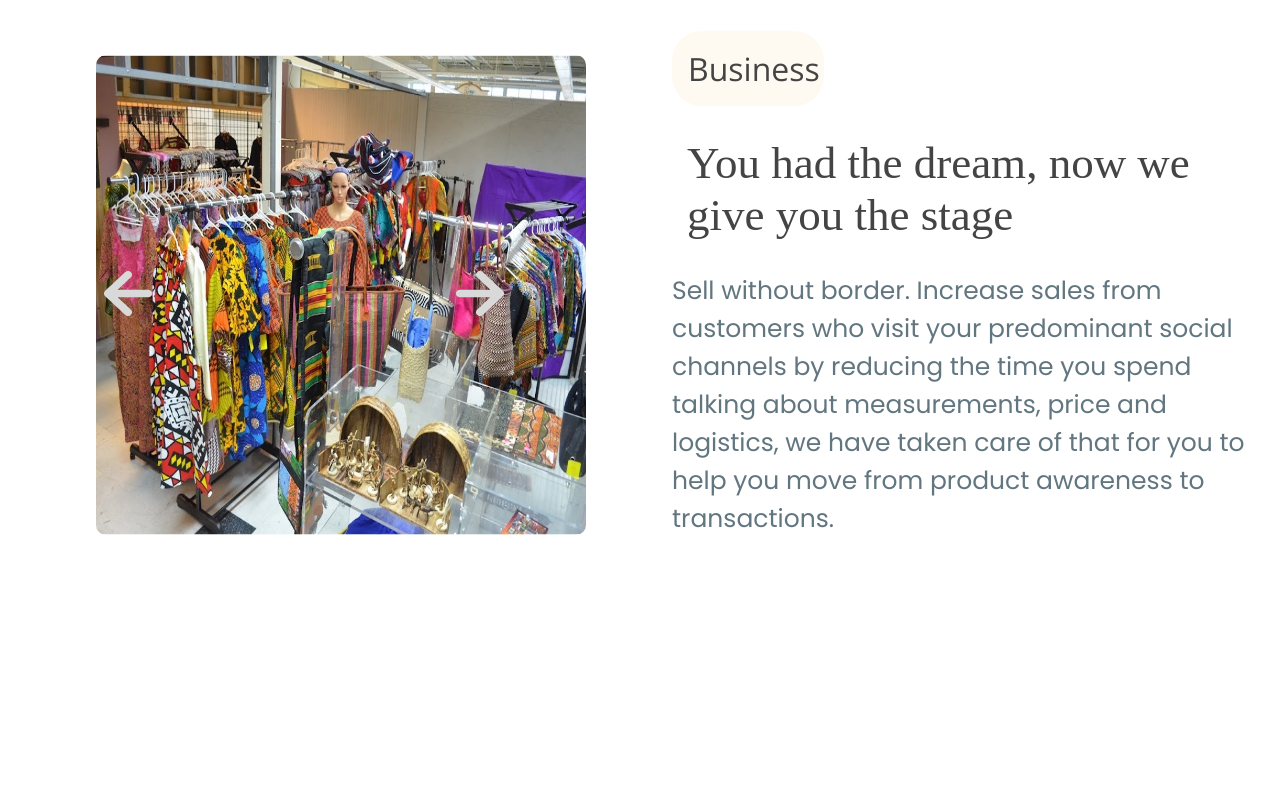
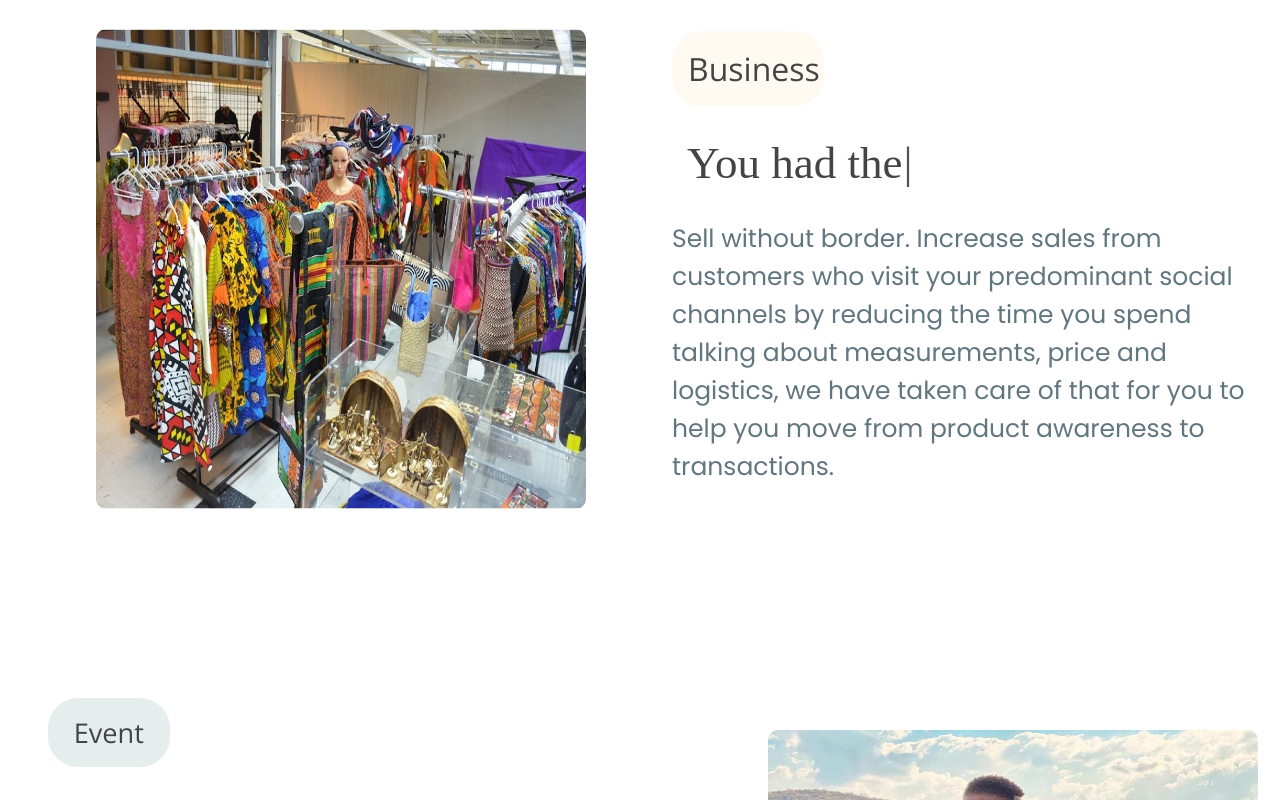
Before and after one commit to Grace229/nencia-app, a React (Create React App) app: page / in a window 1280 px wide. Shown: the part 940-1740 px from the top of the page. Built offline with nearby package versions, Linux system fonts and the light colour scheme.

Commit message:
added typewriter effect

```diff
--- a/package.json
+++ b/package.json
@@ -14,6 +14,7 @@
     "react-router-dom": "^6.4.4",
     "react-scripts": "5.0.1",
     "sass": "^1.56.1",
+    "typewriter-effect": "^2.19.0",
     "web-vitals": "^2.1.4"
   },
   "scripts": {
--- a/src/HomeSection/HomeSection.js
+++ b/src/HomeSection/HomeSection.js
@@ -12,10 +12,10 @@ const HomeSection = () => {
     <div>
         <Home />
         <Business />
-        {/* <Events /> */}
-        {/* <FashionStars />  */}
-        {/* <Cta /> */}
-        {/* <Footer /> */}
+        <Events />
+        <FashionStars />
+        <Cta />
+        <Footer />
     </div>
   )
 }
--- a/src/components/Business/Business.js
+++ b/src/components/Business/Business.js
@@ -2,6 +2,7 @@ import React, { useState } from "react";
 import "./Business.scss";
 import { businessImageData } from "./BusinessData";
 import leftArrow from "../../assets/img/leftArrow.png";
+import Typewriter from "typewriter-effect";
 
 const Business = () => {
   const [selected, setSelected] = useState(0);
@@ -15,7 +16,7 @@ const Business = () => {
           alt=""
           className="container__left__image"
         />
-        <div className="arrows">
+        {/* <div className="arrows">
           <img
             onClick={() => {
               selected === 0
@@ -36,14 +37,23 @@ const Business = () => {
             alt="right-arrow"
             className="arrows__right"
           />
-        </div>
+        </div> */}
       </div>
       <div className="container__right">
         <div className="container__right__heading">
           <p>Business</p>
         </div>
         <div className="container__right__header">
-          <h1>You had the dream, now we give you the stage</h1>
+          <h1>
+            <Typewriter
+              options={{
+                autoStart: true,
+                loop: true,
+                delay: 40,
+                strings: ["You had the dream, now we give you the stage."],
+              }}
+            />
+          </h1>
         </div>
         <div className="container__right__text">
           <h2>
--- a/src/components/Home/Home.js
+++ b/src/components/Home/Home.js
@@ -12,6 +12,7 @@ const Home = () => {
   const transition = { type: "spring", duration: 3 };
   const [selected, setSelected] = useState(0);
   const tLength = homeImageData.length;
+
   return (
     <main>
       <div className="container">
--- a/src/components/cta/Cta.js
+++ b/src/components/cta/Cta.js
@@ -3,13 +3,25 @@ import "./Cta.scss";
 import appstore from "../../assets/img/appstore.png";
 import playstore from "../../assets/img/playstore.png";
 import { Link } from "react-router-dom";
+import Typewriter from "typewriter-effect";
 
 const Cta = () => {
   return (
     <div className="cta">
       <div className="cta__left">
         <div className="cta__left__heading">
-          <h3>Get the nencia App</h3>
+          <h3>
+          <Typewriter
+            options={{
+              autoStart: true,
+              loop: true,
+              delay: 40,
+              strings: [
+                "Get the nencia App",
+              ],
+            }}
+          />
+          </h3>
         </div>
         <div className="cta__left__header">
           <p>
```
Also changed, not shown: 1 other file (tests, documents, lock files or other folders).
